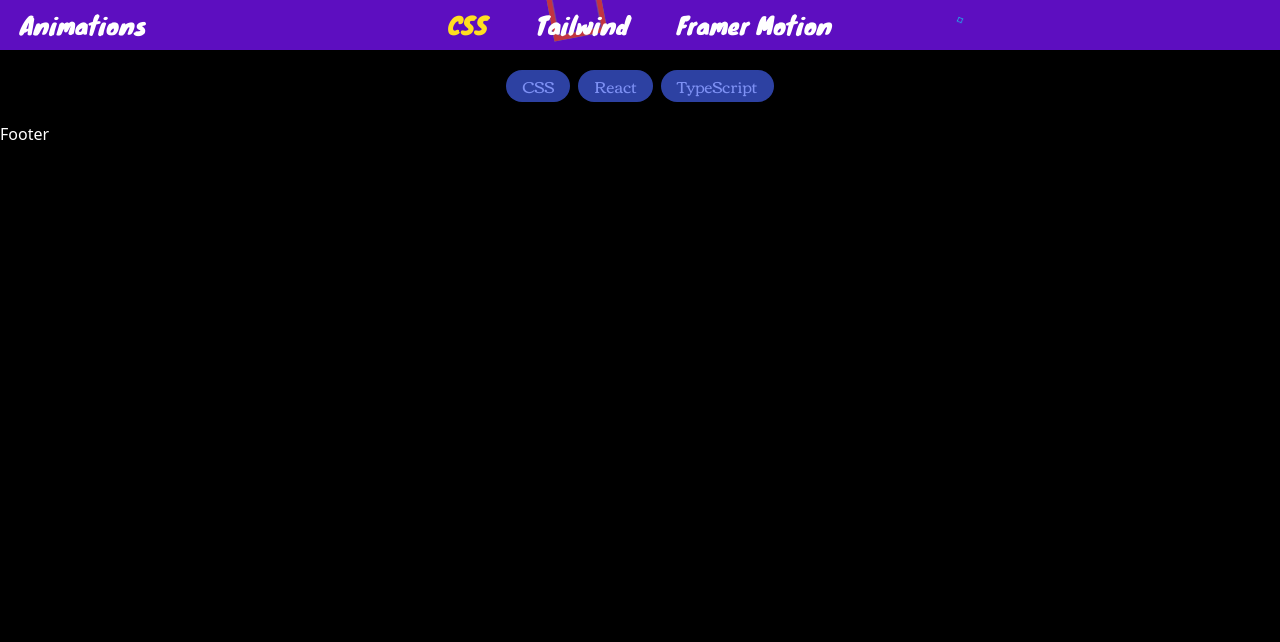
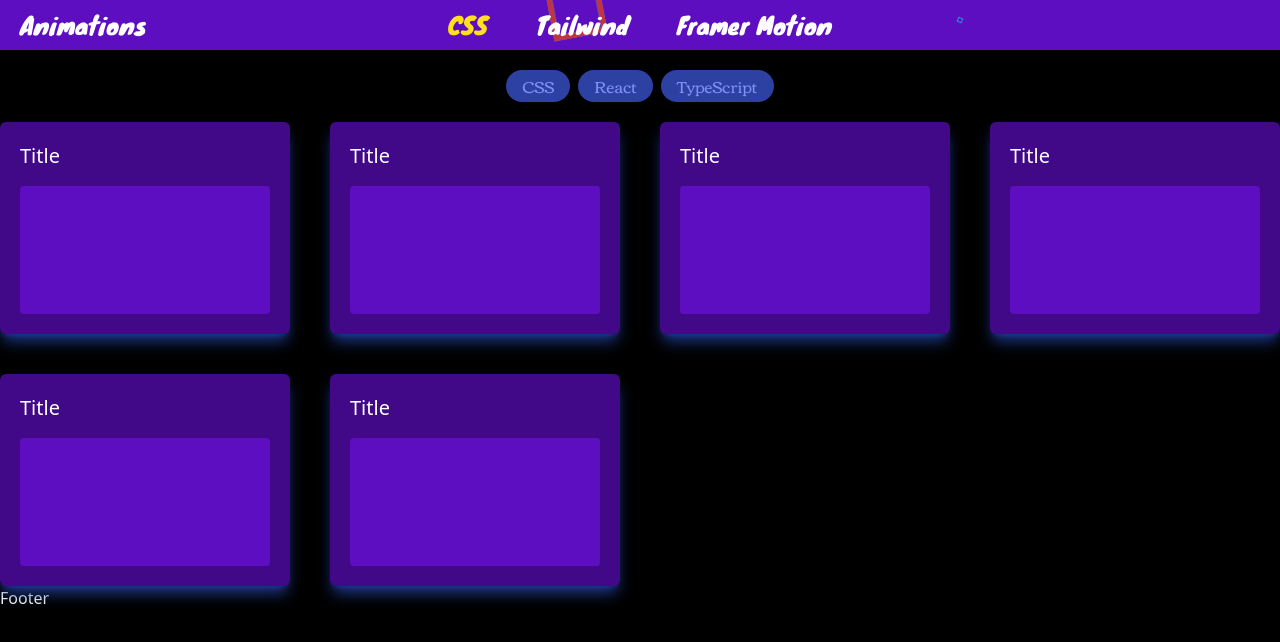
Before and after one commit to Rezzzero/animations, a React (Vite) app: page / in a window 1280 px wide. Shown: the top 642 px of the page. Built offline with nearby package versions, Linux system fonts and the light colour scheme.

Commit message:
add animation list and item components

```diff
--- /dev/null
+++ b/src/components/animation-item/AnimationItem.tsx
@@ -0,0 +1,20 @@
+export const AnimationItem = ({
+  title,
+  desciption,
+}: {
+  title: string;
+  desciption: string;
+}) => {
+  return (
+    <div className="flex flex-col bg-violet-800/70 p-5 shadow-lg shadow-blue-900 hover:shadow-red-900 hover:scale-105 transition-transform transition-shadow duration-300 rounded-md w-full group overflow-hidden relative">
+      <h3 className="text-xl mb-4 group-hover:opacity-0 transition-all duration-300 ease-in-out">
+        {title}
+      </h3>
+      <div className="h-32 bg-violet-800 rounded-sm w-full"></div>
+      <div className="absolute bottom-0 left-0 h-full w-full bg-black/75 p-5 flex flex-col translate-y-full opacity-0 group-hover:translate-y-0 group-hover:opacity-100 transition-all duration-300 ease-in-out">
+        <h3>{title}</h3>
+        <p>{desciption}</p>
+      </div>
+    </div>
+  );
+};
--- /dev/null
+++ b/src/components/animation-list/AnimationList.tsx
@@ -0,0 +1,11 @@
+import { AnimationItem } from "../animation-item/AnimationItem";
+
+export const AnimationList = () => {
+  return (
+    <div className="grid grid-cols-1 sm:grid-cols-2 md:grid-cols-3 lg:grid-cols-4 gap-10 items-center justify-center w-full container mx-auto">
+      {Array.from({ length: 6 }).map((_, index) => (
+        <AnimationItem key={index} title="Title" desciption="Description" />
+      ))}
+    </div>
+  );
+};
--- a/src/components/navigation/navbar/Navbar.tsx
+++ b/src/components/navigation/navbar/Navbar.tsx
@@ -46,7 +46,7 @@
             ))}
           </ul>
         </div>
-        {[0, 1, 2, 3, 4, 5].map((i) => (
+        {Array.from({ length: 6 }).map((_, i) => (
           <div key={i} className="cube" />
         ))}
       </div>
--- a/src/components/tech-list/TechList.tsx
+++ b/src/components/tech-list/TechList.tsx
@@ -14,7 +14,6 @@
   return (
     <div className="flex flex-wrap items-center gap-2 corben">
       {list.map((tech) => (
-        <>
         <TechItem
           key={tech}
           tech={tech}
@@ -22,7 +21,6 @@
           color={color}
           isSelected={selectedTechs.includes(tech)}
         />
-        </>
       ))}
     </div>
   );
--- a/src/pages/Main.tsx
+++ b/src/pages/Main.tsx
@@ -1,3 +1,4 @@
+import { AnimationList } from "../components/animation-list/AnimationList";
 import { TechList } from "../components/tech-list/TechList";
 import { MainTechList } from "../constants/constants";
 import { useSelectedTechs } from "../hooks/useSelectedTechs";
@@ -7,6 +8,7 @@
     list: MainTechList,
   });
   return (
+    <>
       <div className="flex items-center justify-center my-5 w-full">
         <TechList
           list={MainTechList}
@@ -15,5 +17,7 @@
           color="blue"
         />
       </div>
+      <AnimationList />
+    </>
   );
 };
```
Lines whose indentation alone changed are shown as unchanged.
